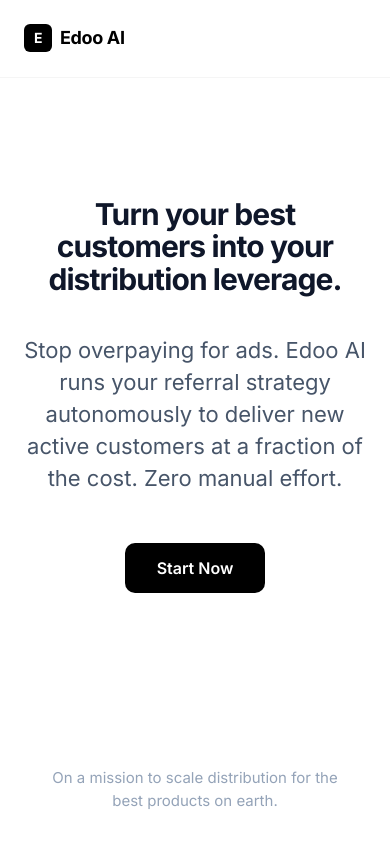
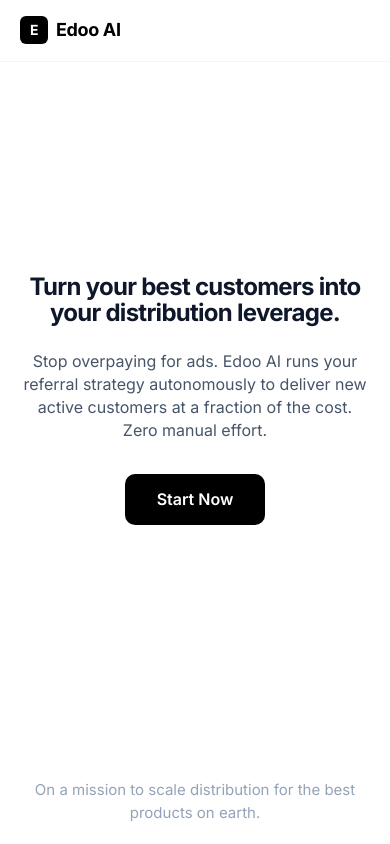
Before and after one commit to edooai-eduardoteixeira/edooai-demo-v2, a React (Vite) app: page / in a window 390 px wide. Built offline with nearby package versions, Linux system fonts and the light colour scheme.

Commit message:
Apply responsive breakpoints to React app (global.css)
Adds tablet (768px) and mobile (480px) breakpoints matching
the approved preview, scaling h1, subtitle, header and footer
padding progressively for smaller screens.

https://claude.ai/code/session_01TUKNS5kpKF2g1Uev3dvCuW

```diff
--- a/src/styles/global.css
+++ b/src/styles/global.css
@@ -238,11 +238,21 @@ input[type="range"]::-moz-range-progress {
   }
 
   h1 {
-    font-size: var(--font-size-3xl) !important;
+    font-size: var(--font-size-4xl) !important;
+    margin-bottom: 32px !important;
   }
 
   h2 {
     font-size: var(--font-size-xl) !important;
+  }
+
+  main > p {
+    font-size: var(--font-size-lg) !important;
+    margin-bottom: 40px !important;
+  }
+
+  footer {
+    padding: 24px 32px !important;
   }
 
   .data-grid {
@@ -266,3 +276,32 @@ input[type="range"]::-moz-range-progress {
     flex-direction: column !important;
   }
 }
+
+@media (max-width: 480px) {
+  header {
+    padding: 16px 20px !important;
+  }
+
+  main {
+    padding-left: 20px !important;
+    padding-right: 20px !important;
+  }
+
+  h1 {
+    font-size: var(--font-size-2xl) !important;
+    margin-bottom: 24px !important;
+  }
+
+  h2 {
+    font-size: var(--font-size-lg) !important;
+  }
+
+  main > p {
+    font-size: var(--font-size-base) !important;
+    margin-bottom: 32px !important;
+  }
+
+  footer {
+    padding: 20px !important;
+  }
+}
```
